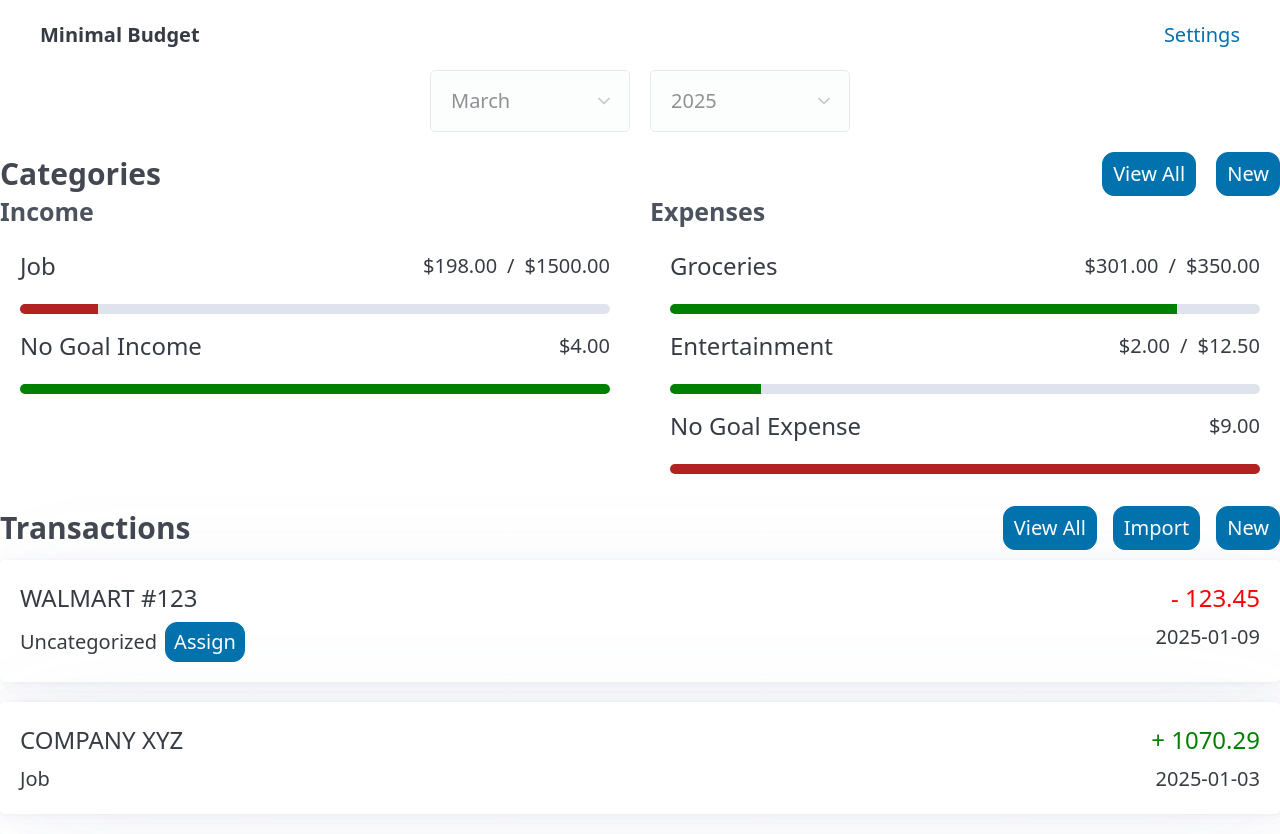
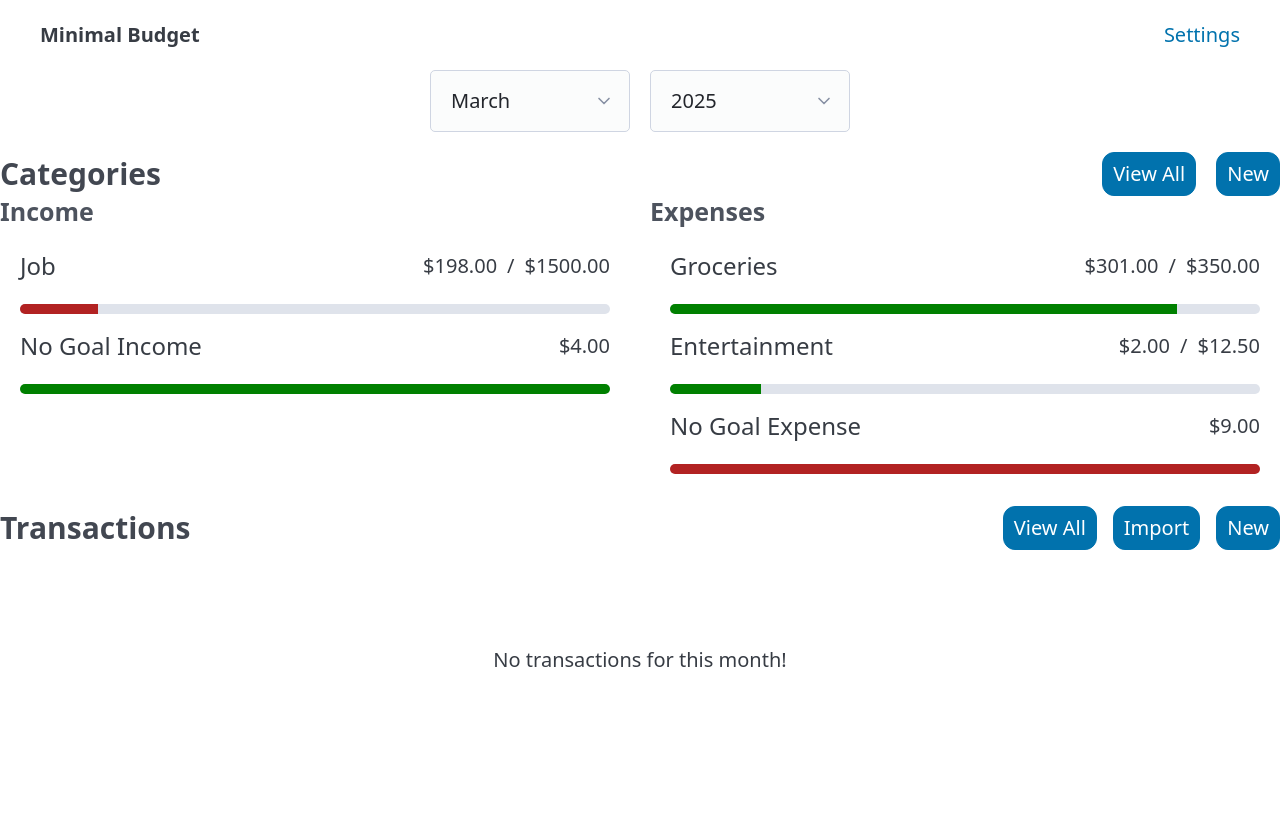
Before and after one commit to dthigpen/minimal-budget-app, a website with bundled scripts: page public/index.html in a window 1280 px wide. After the commit the page ends 800 px from the top, so only its background shows below. Built offline with nearby package versions, Linux system fonts and the light colour scheme.

Commit message:
Update to only show selected month transactions

```diff
--- a/public/css/style.css
+++ b/public/css/style.css
@@ -126,6 +126,12 @@ main.container {
   flex-direction: column;
   align-items: center;
 }
+
+.transactionsempty {
+  display: grid;
+  place-content: center;
+  min-height: 10rem;
+}
 .transaction-row {
   display: flex;
   flex-direction: column;
--- a/public/js/dialog-util.js
+++ b/public/js/dialog-util.js
@@ -47,14 +47,8 @@ export function initDialog(states, renderFn) {
     states.closed.val = true;
   }
   function open(updateValues = {}) {
-    console.log(
-      `Attemting to updates states: ${JSON.stringify(states)} with values: ${JSON.stringify(updateValues)}`,
-    );
     for (const [key, newValue] of Object.entries(updateValues)) {
       if (Object.keys(states).includes(key)) {
-        console.log(
-          `Updating states.${key} from ${JSON.stringify(states[key].val)} to ${JSON.stringify(newValue)}`,
-        );
         states[key].val = newValue;
       }
     }
--- a/public/js/index.js
+++ b/public/js/index.js
@@ -5,7 +5,7 @@ import { CategoryDialog } from './category-dialog.js';
 import { CategoriesLists } from './categories-lists.js';
 import { TransactionsList } from './transactions-list.js';
 import { TransactionDialog } from './transaction-dialog.js';
-import { formatMoney } from './util.js';
+import { formatMoney, formatDate } from './util.js';
 import { initDialog, initDialogWithButtons } from './dialog-util.js';
 import { Modal, MessageBoard, Tabs, Banner } from './vender/van-ui.js';
 import * as vanX from './vender/van-x.js';
@@ -175,13 +175,26 @@ function openDialog(closed, items, title) {
 
 const App = () => {
   resetLocalStorage();
-  let state = loadStateFromLocalStorage();
+  const state = loadStateFromLocalStorage();
+  const selectedDate = van.state(new Date());
+
   const accounts = van.derive(() => [
     ...new Set(state.transactions.map((t) => t.account).filter((a) => a)),
   ]);
   const categoryNames = van.derive(() => [
     ...new Set(state.categories.map((c) => c.name).filter((c) => c)),
   ]);
+  const monthTransactions = van.derive(() => {
+    if (!selectedDate.val) {
+      return [];
+    }
+    const yearMonthStr = formatDate(selectedDate.val).slice(0, -3);
+    return state.transactions.filter((t) => t.date.startsWith(yearMonthStr));
+  });
+  van.derive(() => {
+    console.log(`year month: ${formatDate(selectedDate.val).slice(0, -3)}`);
+    console.log(`month transactions: ${JSON.stringify(monthTransactions.val)}`);
+  });
   const confirmDialog = initDialogWithButtons(
     {
       title: van.state('Confirmation'),
@@ -279,60 +292,10 @@ const App = () => {
     saveStateToLocalStorage(state);
   });
 
-  const selectedMonthString = van.state('');
-  const monthPickerInput = input({
-    type: 'month',
-    'aria-label': 'Month',
-    oninput: () => (selectedMonthString.val = this.value),
-  });
-
-  const fooClosed = van.state(true);
-  const fooTitle = van.state('Items:');
-  const fooItems = van.state([111, 222, 333, 444, 555]);
-  const fooDesc = van.derive(() => `Numbers: ${fooItems.val.join(', ')}`);
-  /*
-  const fooDialog = initDialog3(
-    {
-      title: fooTitle,
-      description: fooDesc,
-    },
-    (s, {close}) => {
-      return div(
-      	h3(s.title),
-      	p(s.description),
-      	button({onclick: () => close()}, 'Close')
-      )
-    },
-  );
-  */
-  const fooDialog = initDialogWithButtons(
-    {
-      title: fooTitle,
-      cornerClose: van.state(true),
-      description: fooDesc,
-    },
-    (s, { close }) => [
-      {
-        text: 'Close',
-      },
-      {
-        text: 'Save',
-        onclick: () => {
-          console.log(`Save clicked`);
-          close();
-        },
-        class: 'secondary',
-      },
-    ],
-    (s, { close }) => {
-      return div(p(s.description));
-    },
-  );
-
   return div(
     header(Nav()),
     main(
-      MonthPicker(),
+      MonthPicker({ date: selectedDate, onChange: (d) => console.log(d) }),
       () =>
         CategoriesLists({
           state,
@@ -351,7 +314,7 @@ const App = () => {
 
       () =>
         TransactionsList({
-          state,
+          monthTransactions,
           onClickRow: (t) => {
             console.log(`Clicked: ${JSON.stringify(t)}`);
             transactionDialog.open({
--- a/public/js/month-picker.js
+++ b/public/js/month-picker.js
@@ -17,26 +17,33 @@ const MONTHS = [
   'December',
 ];
 
-export const MonthPicker = () => {
-  const date = new Date(Date.now());
-  const currYear = date.getFullYear();
-  const currMonth = Number(date.getMonth());
+export const MonthPicker = ({ date, onChange } = {}) => {
+  if (!date.val) {
+    date.val = new Date();
+  }
+  const currYear = date.val.getFullYear();
+  const currMonth = Number(date.val.getMonth());
+  // setup arrays on months and years to choose from
   const startYear = 2000;
   const futureYears = 5;
   const numYears = currYear + futureYears - startYear;
   const years = Array.from(new Array(numYears)).map((_, i) => startYear + i);
   const monthDoms = MONTHS.map((m, i) => option({ value: i }, m));
+  // select the given year and month
   monthDoms.at(currMonth).selected = true;
   const yearDoms = years.map((y) => option({ value: y }, y));
   yearDoms.at(-futureYears).selected = true;
+
   return div(
     { class: 'month-picker' },
     select(
       {
         name: 'month-select',
         'aria-label': 'Select Month',
-        required: true,
-        disabled: true,
+        onchange: function () {
+          date.val.setMonth(Number(this.value));
+          onChange && onChange(date.val);
+        },
       },
       monthDoms,
     ),
@@ -44,8 +51,10 @@ export const MonthPicker = () => {
       {
         name: 'year-select',
         'aria-label': 'Select Year',
-        required: true,
-        disabled: true,
+        onchange: function () {
+          date.val.setYear(Number(this.value));
+          onChange && onChange(date.val);
+        },
       },
       yearDoms,
     ),
--- a/public/js/transactions-list.js
+++ b/public/js/transactions-list.js
@@ -59,8 +59,8 @@ const TransactionRow = ({ transaction, onClick }) => {
     ),
   );
 };
-export const TransactionsList = ({ state, onClickRow }) => {
-  console.debug(`TransactionList ${state.transactions.length} transactions`);
+export const TransactionsList = ({ monthTransactions, onClickRow }) => {
+  console.debug(`TransactionList ${monthTransactions.val.length} transactions`);
   return div(
     {
       class: 'transactions-list',
@@ -99,14 +99,21 @@ export const TransactionsList = ({ state, onClickRow }) => {
         ),
       ),
     ),
-    div(
+    monthTransactions.val.length > 0
+      ? div(
           {
             class: 'transactionsholder',
           },
 
-      ...state.transactions.map((t) =>
+          ...monthTransactions.val.map((t) =>
             TransactionRow({ transaction: t, onClick: onClickRow }),
           ),
+        )
+      : div(
+          {
+            class: 'transactionsempty',
+          },
+          span('No transactions for this month!'),
         ),
   );
 };
--- a/public/js/util.js
+++ b/public/js/util.js
@@ -5,8 +5,8 @@ export function formatMoney(amount = 0.0, currencySymbol = '$') {
   return currencySymbol + amount.toFixed(2);
 }
 
-export function formatDate(date) {
-  return `${d.getFullYear().padStart(4, '0')}-${(d.getMonth() + 1).padStart(2, '0')}-${d.getDate().padStart(2, '0')}`;
+export function formatDate(d) {
+  return `${String(d.getFullYear()).padStart(4, '0')}-${String(d.getMonth() + 1).padStart(2, '0')}-${String(d.getDate()).padStart(2, '0')}`;
 }
 
 /**
```
Lines whose indentation alone changed are shown as unchanged.
